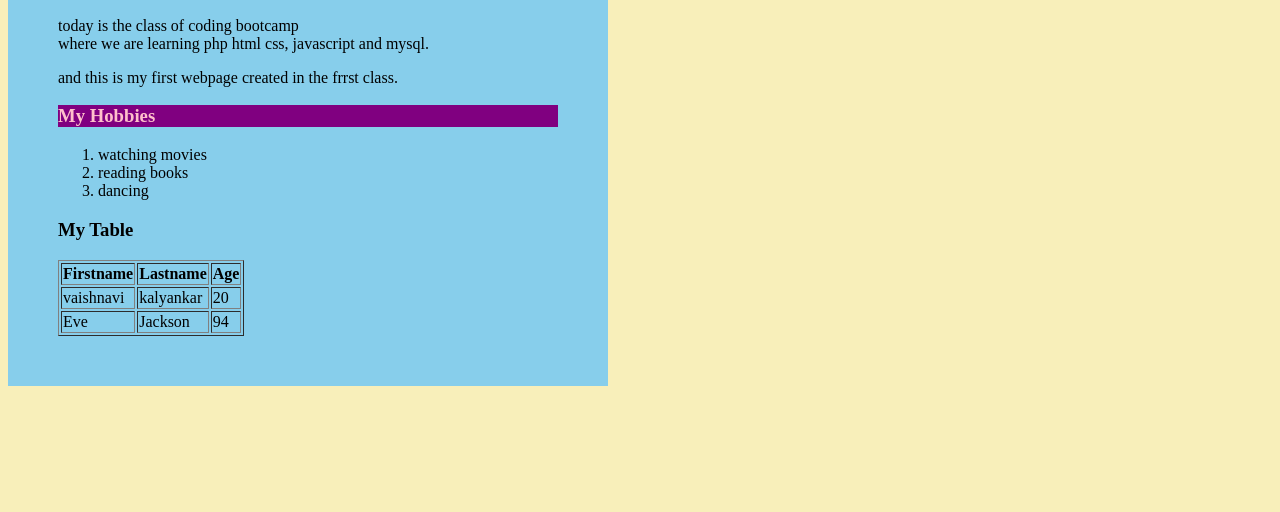
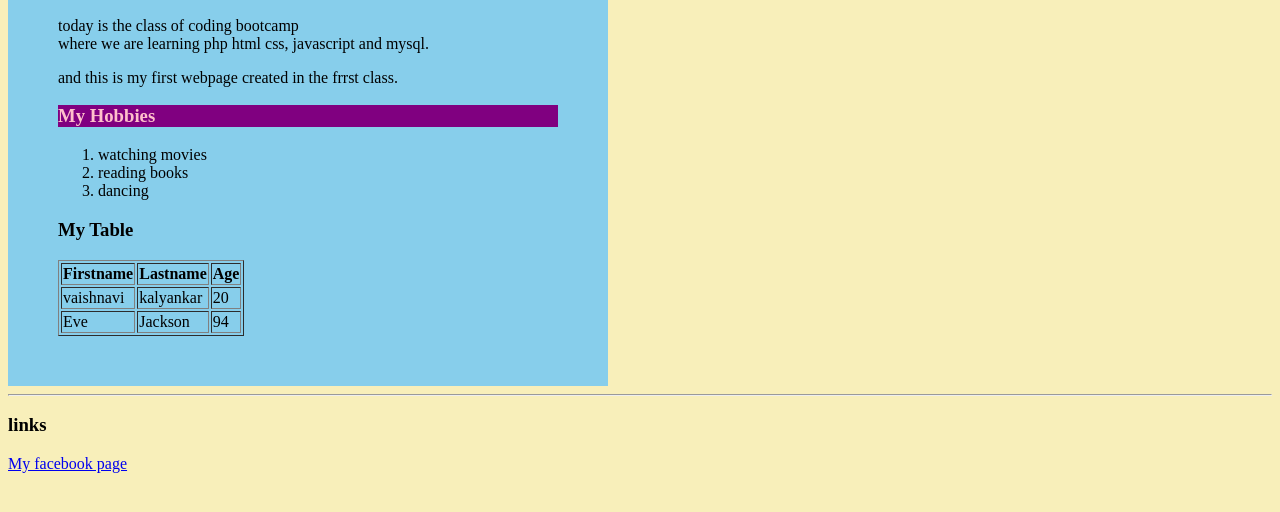
Before and after one commit to vaishnavik15/vaishnavik15.github.io, a plain HTML site: page index.html in a window 1280 px wide. Shown: the part 206-718 px from the top of the page. Drawn offline with Linux system fonts and the light colour scheme.

Commit message:
Update index.html

```diff
--- a/index.html
+++ b/index.html
@@ -44,6 +44,9 @@
   </tr>
 </table>
         </div>
+        <hr>
+        <h3>links</h3>
+        <a href="https/facebook.com/vaish16101998@gmail.com">My facebook page</a>
 
     </body>
 </html>
```
